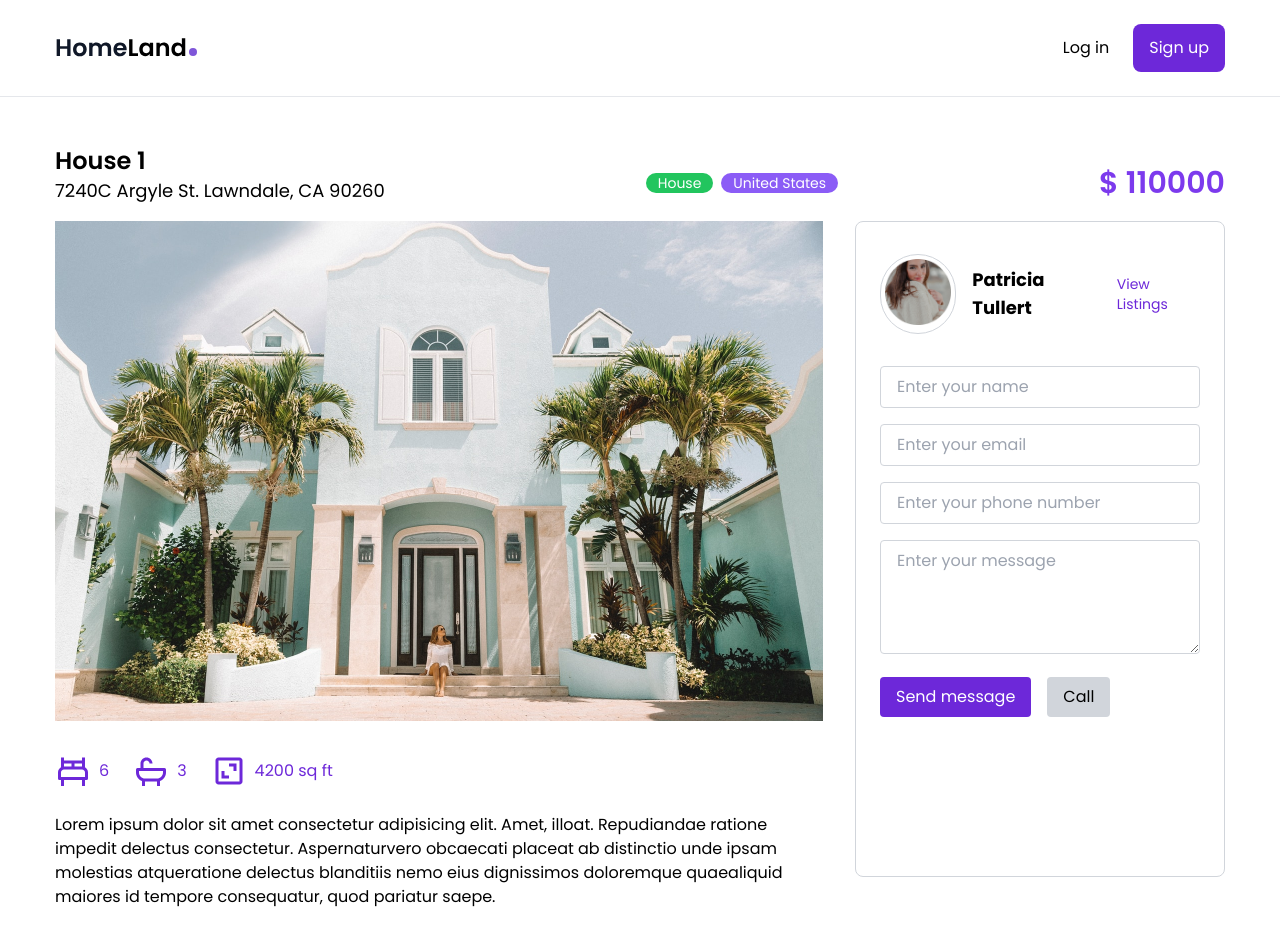
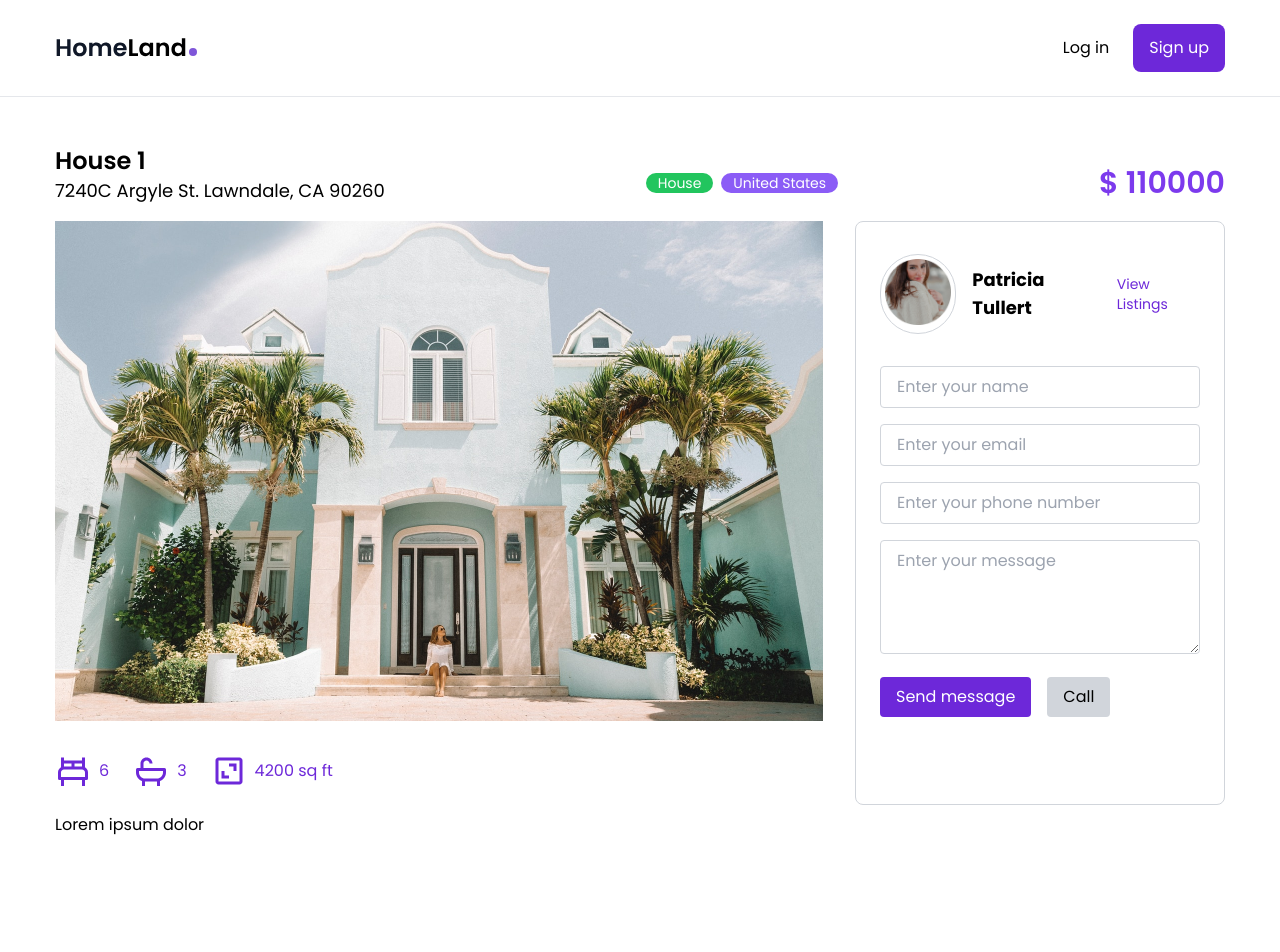
Before and after one commit to Ivan-6332/Real_State_Web_Application, a React (Create React App) app: page /property/1 in a window 1280 px wide. Shown: the top 952 px of the page. Built offline with nearby package versions, Linux system fonts and the light colour scheme.

Commit message:
fav list

```diff
--- /dev/null
+++ b/src/components/FavoritesList.js
@@ -0,0 +1,26 @@
+import React, { useContext } from 'react';
+import { FavoritesContext } from '../context/FavoritesContext';
+
+const FavoritesList = () => {
+  const { favorites, removeFromFavorites } = useContext(FavoritesContext);
+
+  if (favorites.length === 0) {
+    return <p>No favorite items added yet.</p>;
+  }
+
+  return (
+    <div className="favorites-list">
+      <h2>Favorites</h2>
+      <ul>
+        {favorites.map((item) => (
+          <li key={item.id}>
+            <span>{item.name}</span>
+            <button onClick={() => removeFromFavorites(item.id)}>Remove</button>
+          </li>
+        ))}
+      </ul>
+    </div>
+  );
+};
+
+export default FavoritesList;
--- a/src/components/House.js
+++ b/src/components/House.js
@@ -1,13 +1,16 @@
-import React from 'react';
-
-// import icons
+import React, { useContext } from 'react';
 import { BiBed, BiBath, BiArea } from 'react-icons/bi';
+import { HouseContext } from '../components/HouseContext';
 
 const House = ({ house }) => {
-  const {image, type, country, address, bedrooms, bathrooms, surface, price} = house;
+  const { id, image, type, country, address, bedrooms, bathrooms, surface, price } = house;
+  const { favorites, addToFavorites, removeFromFavorites } = useContext(HouseContext);
+
+  const isFavorite = favorites.some((fav) => fav.id === id);
+
   return (
     <div className='bg-white shadow-1 p-5 rounded-lg rounded-tl-[90px] w-full max-w-[352px] mx-auto cursor-pointer hover:shadow-2xl transition'>
-        <img className='mb-10'src ={image} alt="" />
+      <img className='mb-10' src={image} alt='' />
       <div className='mb-4 flex gap-x-2 text-sm'>
         <div className='bg-green-500 rounded-full text-white px-3'>{type}</div>
         <div className='bg-violet-500 rounded-full text-white px-3'>{country}</div>
@@ -34,6 +37,14 @@ const House = ({ house }) => {
         </div>
       </div>
       <div className='text-lg font-semibold text-violet-600 mb-4'>{price}</div>
+      <button
+        className={`mt-4 px-4 py-2 rounded ${
+          isFavorite ? 'bg-red-500 text-white' : 'bg-blue-500 text-white'
+        }`}
+        onClick={() => (isFavorite ? removeFromFavorites(id) : addToFavorites(house))}
+      >
+        {isFavorite ? 'Remove from Favorites' : 'Add to Favorites'}
+      </button>
     </div>
   );
 };
--- /dev/null
+++ b/src/context/FavoritesContext.js
@@ -0,0 +1,23 @@
+import React, { createContext, useState } from 'react';
+
+export const FavoritesContext = createContext();
+
+export const FavoritesProvider = ({ children }) => {
+  const [favorites, setFavorites] = useState([]);
+
+  const addToFavorites = (item) => {
+    if (!favorites.some((fav) => fav.id === item.id)) {
+      setFavorites([...favorites, item]);
+    }
+  };
+
+  const removeFromFavorites = (id) => {
+    setFavorites(favorites.filter((item) => item.id !== id));
+  };
+
+  return (
+    <FavoritesContext.Provider value={{ favorites, addToFavorites, removeFromFavorites }}>
+      {children}
+    </FavoritesContext.Provider>
+  );
+};
--- a/src/data.js
+++ b/src/data.js
@@ -60,7 +60,7 @@ export const housesData = [
     type: 'House',
     name: 'House 1',
     description:
-      'Lorem ipsum dolor sit amet consectetur adipisicing elit. Amet, illoat. Repudiandae ratione impedit delectus consectetur. Aspernaturvero obcaecati placeat ab distinctio unde ipsam molestias atqueratione delectus blanditiis nemo eius dignissimos doloremque quaealiquid maiores id tempore consequatur, quod pariatur saepe.',
+      'Lorem ipsum dolor ',
     image: House1,
     imageLg: House1Lg,
     country: 'United States',
@@ -81,7 +81,7 @@ export const housesData = [
     type: 'House',
     name: 'House 2',
     description:
-      'Lorem ipsum dolor sit amet consectetur adipisicing elit. Amet, illoat. Repudiandae ratione impedit delectus consectetur. Aspernaturvero obcaecati placeat ab distinctio unde ipsam molestias atqueratione delectus blanditiis nemo eius dignissimos doloremque quaealiquid maiores id tempore consequatur, quod pariatur saepe.',
+      'Lorem ipsum dolor ',
     image: House2,
     imageLg: House2Lg,
     country: 'Canada',
@@ -102,7 +102,7 @@ export const housesData = [
     type: 'House',
     name: 'House 3',
     description:
-      'Lorem ipsum dolor sit amet consectetur adipisicing elit. Amet, illoat. Repudiandae ratione impedit delectus consectetur. Aspernaturvero obcaecati placeat ab distinctio unde ipsam molestias atqueratione delectus blanditiis nemo eius dignissimos doloremque quaealiquid maiores id tempore consequatur, quod pariatur saepe.',
+      'Lorem ipsum dolor ',
     image: House3,
     imageLg: House3Lg,
     country: 'United States',
@@ -123,7 +123,7 @@ export const housesData = [
     type: 'House',
     name: 'House 4',
     description:
-      'Lorem ipsum dolor sit amet consectetur adipisicing elit. Amet, illoat. Repudiandae ratione impedit delectus consectetur. Aspernaturvero obcaecati placeat ab distinctio unde ipsam molestias atqueratione delectus blanditiis nemo eius dignissimos doloremque quaealiquid maiores id tempore consequatur, quod pariatur saepe.',
+      'Lorem ipsum dolor ',
     image: House4,
     imageLg: House4Lg,
     country: 'Canada',
@@ -144,7 +144,7 @@ export const housesData = [
     type: 'House',
     name: 'House 5',
     description:
-      'Lorem ipsum dolor sit amet consectetur adipisicing elit. Amet, illoat. Repudiandae ratione impedit delectus consectetur. Aspernaturvero obcaecati placeat ab distinctio unde ipsam molestias atqueratione delectus blanditiis nemo eius dignissimos doloremque quaealiquid maiores id tempore consequatur, quod pariatur saepe.',
+      'Lorem ipsum dolor ',
     image: House5,
     imageLg: House5Lg,
     country: 'United States',
@@ -165,7 +165,7 @@ export const housesData = [
     type: 'House',
     name: 'House 6',
     description:
-      'Lorem ipsum dolor sit amet consectetur adipisicing elit. Amet, illoat. Repudiandae ratione impedit delectus consectetur. Aspernaturvero obcaecati placeat ab distinctio unde ipsam molestias atqueratione delectus blanditiis nemo eius dignissimos doloremque quaealiquid maiores id tempore consequatur, quod pariatur saepe.',
+      'Lorem ipsum dolor ',
     image: House6,
     imageLg: House6Lg,
     country: 'Canada',
@@ -186,7 +186,7 @@ export const housesData = [
     type: 'Apartament',
     name: 'Apartament 1',
     description:
-      'Lorem ipsum dolor sit amet consectetur adipisicing elit. Amet, illoat. Repudiandae ratione impedit delectus consectetur. Aspernaturvero obcaecati placeat ab distinctio unde ipsam molestias atqueratione delectus blanditiis nemo eius dignissimos doloremque quaealiquid maiores id tempore consequatur, quod pariatur saepe.',
+      'Lorem ipsum dolor ',
     image: Apartment1,
     imageLg: Apartment1Lg,
     country: 'Canada',
@@ -207,7 +207,7 @@ export const housesData = [
     type: 'Apartament',
     name: 'Apartament 2',
     description:
-      'Lorem ipsum dolor sit amet consectetur adipisicing elit. Amet, illoat. Repudiandae ratione impedit delectus consectetur. Aspernaturvero obcaecati placeat ab distinctio unde ipsam molestias atqueratione delectus blanditiis nemo eius dignissimos doloremque quaealiquid maiores id tempore consequatur, quod pariatur saepe.',
+      'Lorem ipsum dolor',
     image: Apartment2,
     imageLg: Apartment2Lg,
     country: 'United States',
@@ -228,7 +228,7 @@ export const housesData = [
     type: 'Apartament',
     name: 'Apartament 3',
     description:
-      'Lorem ipsum dolor sit amet consectetur adipisicing elit. Amet, illoat. Repudiandae ratione impedit delectus consectetur. Aspernaturvero obcaecati placeat ab distinctio unde ipsam molestias atqueratione delectus blanditiis nemo eius dignissimos doloremque quaealiquid maiores id tempore consequatur, quod pariatur saepe.',
+      'Lorem ipsum dolor ',
     image: Apartment3,
     imageLg: Apartment3Lg,
     country: 'United States',
@@ -249,7 +249,7 @@ export const housesData = [
     type: 'House',
     name: 'House 7',
     description:
-      'Lorem ipsum dolor sit amet consectetur adipisicing elit. Amet, illoat. Repudiandae ratione impedit delectus consectetur. Aspernaturvero obcaecati placeat ab distinctio unde ipsam molestias atqueratione delectus blanditiis nemo eius dignissimos doloremque quaealiquid maiores id tempore consequatur, quod pariatur saepe.',
+      'Lorem ipsum dolor ',
     image: House7,
     imageLg: House7Lg,
     country: 'Canada',
@@ -270,7 +270,7 @@ export const housesData = [
     type: 'House',
     name: 'House 8',
     description:
-      'Lorem ipsum dolor sit amet consectetur adipisicing elit. Amet, illoat. Repudiandae ratione impedit delectus consectetur. Aspernaturvero obcaecati placeat ab distinctio unde ipsam molestias atqueratione delectus blanditiis nemo eius dignissimos doloremque quaealiquid maiores id tempore consequatur, quod pariatur saepe.',
+      'Lorem ipsum dolor',
     image: House8,
     imageLg: House8Lg,
     country: 'Canada',
@@ -291,7 +291,7 @@ export const housesData = [
     type: 'House',
     name: 'House 9',
     description:
-      'Lorem ipsum dolor sit amet consectetur adipisicing elit. Amet, illoat. Repudiandae ratione impedit delectus consectetur. Aspernaturvero obcaecati placeat ab distinctio unde ipsam molestias atqueratione delectus blanditiis nemo eius dignissimos doloremque quaealiquid maiores id tempore consequatur, quod pariatur saepe.',
+      'Lorem ipsum dolor ',
     image: House9,
     imageLg: House9Lg,
     country: 'United States',
@@ -312,7 +312,7 @@ export const housesData = [
     type: 'House',
     name: 'House 10',
     description:
-      'Lorem ipsum dolor sit amet consectetur adipisicing elit. Amet, illoat. Repudiandae ratione impedit delectus consectetur. Aspernaturvero obcaecati placeat ab distinctio unde ipsam molestias atqueratione delectus blanditiis nemo eius dignissimos doloremque quaealiquid maiores id tempore consequatur, quod pariatur saepe.',
+      'Lorem ipsum dolor ',
     image: House10,
     imageLg: House10Lg,
     country: 'Canada',
@@ -333,7 +333,7 @@ export const housesData = [
     type: 'House',
     name: 'House 11',
     description:
-      'Lorem ipsum dolor sit amet consectetur adipisicing elit. Amet, illoat. Repudiandae ratione impedit delectus consectetur. Aspernaturvero obcaecati placeat ab distinctio unde ipsam molestias atqueratione delectus blanditiis nemo eius dignissimos doloremque quaealiquid maiores id tempore consequatur, quod pariatur saepe.',
+      'Lorem ipsum dolor ',
     image: House11,
     imageLg: House11Lg,
     country: 'United States',
@@ -354,7 +354,7 @@ export const housesData = [
     type: 'House',
     name: 'House 12',
     description:
-      'Lorem ipsum dolor sit amet consectetur adipisicing elit. Amet, illoat. Repudiandae ratione impedit delectus consectetur. Aspernaturvero obcaecati placeat ab distinctio unde ipsam molestias atqueratione delectus blanditiis nemo eius dignissimos doloremque quaealiquid maiores id tempore consequatur, quod pariatur saepe.',
+      'Lorem ipsum dolor ',
     image: House12,
     imageLg: House12Lg,
     country: 'Canada',
@@ -375,7 +375,7 @@ export const housesData = [
     type: 'Apartament',
     name: 'Apartament 16',
     description:
-      'Lorem ipsum dolor sit amet consectetur adipisicing elit. Amet, illoat. Repudiandae ratione impedit delectus consectetur. Aspernaturvero obcaecati placeat ab distinctio unde ipsam molestias atqueratione delectus blanditiis nemo eius dignissimos doloremque quaealiquid maiores id tempore consequatur, quod pariatur saepe.',
+      'Lorem ipsum dolor',
     image: Apartment4,
     imageLg: Apartment4Lg,
     country: 'Canada',
@@ -396,7 +396,7 @@ export const housesData = [
     type: 'Apartament',
     name: 'Apartament 17',
     description:
-      'Lorem ipsum dolor sit amet consectetur adipisicing elit. Amet, illoat. Repudiandae ratione impedit delectus consectetur. Aspernaturvero obcaecati placeat ab distinctio unde ipsam molestias atqueratione delectus blanditiis nemo eius dignissimos doloremque quaealiquid maiores id tempore consequatur, quod pariatur saepe.',
+      'Lorem ipsum dolor ',
     image: Apartment5,
     imageLg: Apartment5Lg,
     country: 'United States',
@@ -417,7 +417,7 @@ export const housesData = [
     type: 'Apartament',
     name: 'Apartament 18',
     description:
-      'Lorem ipsum dolor sit amet consectetur adipisicing elit. Amet, illoat. Repudiandae ratione impedit delectus consectetur. Aspernaturvero obcaecati placeat ab distinctio unde ipsam molestias atqueratione delectus blanditiis nemo eius dignissimos doloremque quaealiquid maiores id tempore consequatur, quod pariatur saepe.',
+      'Lorem ipsum dolor ',
     image: Apartment6,
     imageLg: Apartment6Lg,
     country: 'Canada',
```
Also changed, not shown: src/components/HouseContext.js (+25 -51 lines). Lines whose indentation alone changed are shown as unchanged.
